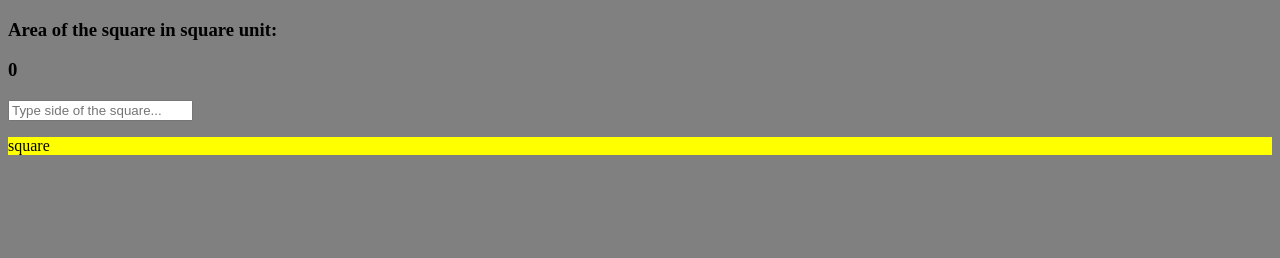
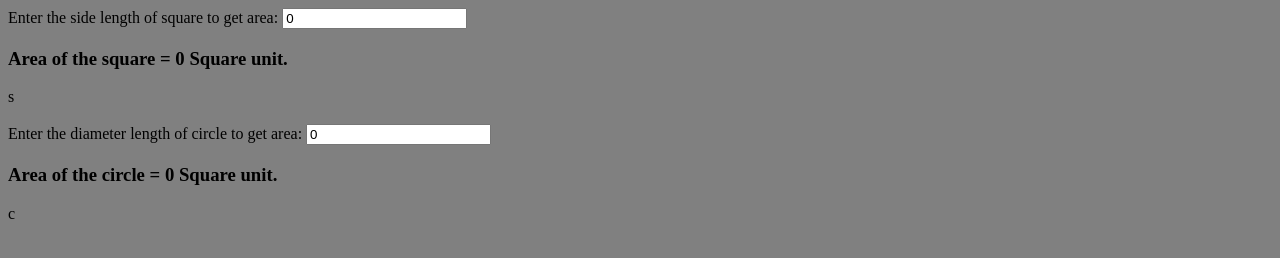
Before and after one commit to maurya20/myLearnings, a plain HTML site: page index.html in a window 1280 px wide. Drawn offline with Linux system fonts and the light colour scheme.

Commit message:
Both shape implementing on index.html page

```diff
--- a/index.html
+++ b/index.html
@@ -5,23 +5,36 @@
    <meta name="viewport" content="width=device-width, initial-scale=1.0">
    <title>Document</title>
    <script>
-      var myclock = setInterval(myFunction, 100);
+      var myclock = setInterval(myFunction, 10);
       function myFunction() {
          side = document.getElementById("side").value;
          area = side*side;
-        document.getElementById("demo").innerHTML = area;
-        document.getElementById("p2").style.width = side+"%";
-        document.getElementById("p2").style.height = side+"%";
+         document.getElementById("sqr").innerHTML = "Area of the square = "+area+"  "+"Square unit.";
+         document.getElementById("s").style.width = side+"px";
+         document.getElementById("s").style.height = side+"px";
+         r = document.getElementById("radi").value;
+         carea = Math.PI*r*r;
+         document.getElementById("cir").innerHTML = "Area of the circle = "+carea+"  "+"Square unit.";
+         document.getElementById("c").style.width = side+"px";
+         document.getElementById("c").style.height = side+"px";
+
       }
    </script>
 </head>
-<body onload="myclock = setInterval(myFunction, 100)" style="background-color: gray;">
-   <h3> Area of the square in square unit:</h3>
-   <h3 id="demo">demo</h3>
-   <input type="text" placeholder="Type side of the square..." id="side">
-   <div id="p2" style="background-color: yellow">
-      <p>square</p>
+<body onload="myclock = setInterval(myFunction, 10)" style="background-color: gray;">
+   <label for="square">Enter the side length of square to get area:</label>
+   <input type="text" id="side" value=0>
+   <h3 id="sqr">demo</h3>
+   <div id="s" style="background-color: yellow">
+   <p>s</p>
    </div>
+   <br><br>
 
+   <label for="circle">Enter the diameter length of circle to get area:</label>
+   <input type="text" id="radi" value=0>
+   <h3 id="cir"></h3>
+   <div id="c" style="background-color: blue;border-radius: 50%;">
+   <p>c</p>
+   </div>
 </body>
 </html>
```
